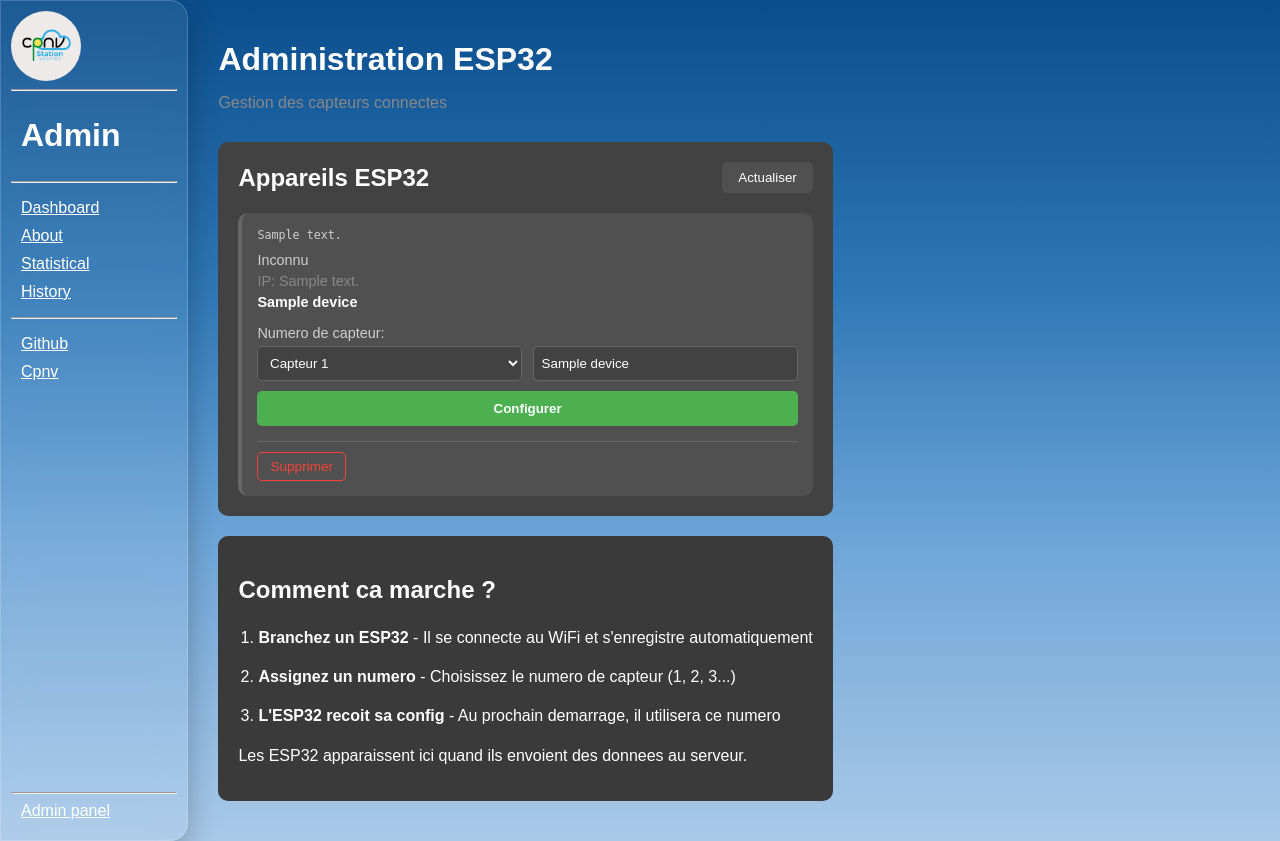
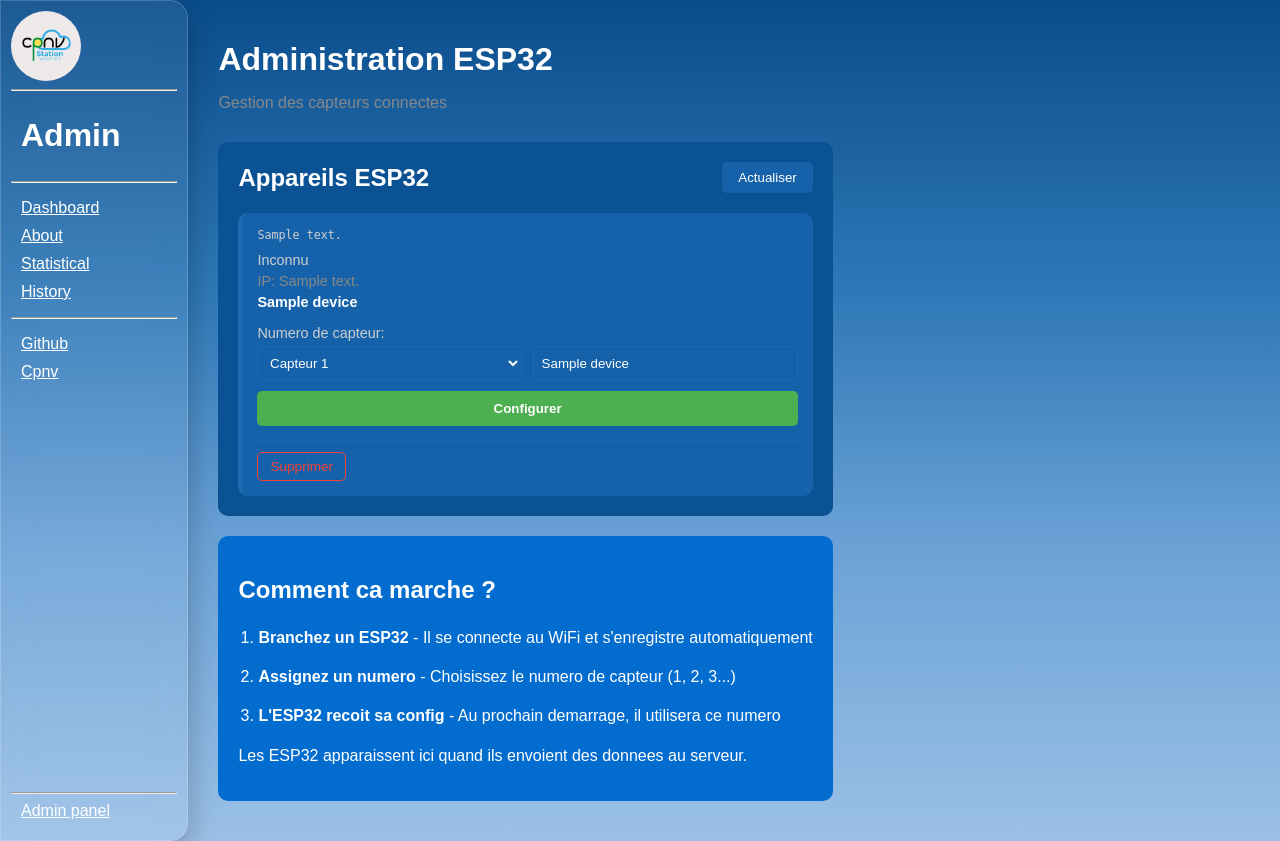
Before and after one commit to pj43svh/MA-Metier-Station-Meteo, a Flask app: page /admin in a window 1280 px wide. Run offline with Flask 3, Linux system fonts and the light colour scheme; tables that the repository leaves empty hold one stand-in row (values such as "Sample post").

Commit message:
nouvelle da

```diff
--- a/app/static/style.css
+++ b/app/static/style.css
@@ -11,8 +11,8 @@ body {
         180deg,
         #0a4d8c 0%,    /* bleu foncé haut */
         #2f78b7 35%,   /* bleu moyen */
-        #6fa6d8 65%,   /* bleu clair */
-        #a9c9e8 100%   /* bleu très clair bas */
+        #6ba2d6 65%,   /* bleu clair */
+        #9bc0e6 100%   /* bleu très clair bas */
     );
 
     color: #ffffff;
@@ -198,26 +198,26 @@ canvas {
 .history-table th,
 .history-table td {
     padding: 10px 12px;
-    border-bottom: 1px solid #424242;
+    border-bottom: 1px solid #6ca5da;
     text-align: center;
 }
 
 thead{
-    border-bottom: 3px solid #313131;
+    border-bottom: 3px solid #032341;
 }
 
 .history-table th {
-    background: #696969;
+    background: #2975bd;
     font-weight: bold;
 }
 
 .history-table tbody tr:hover {
-    background: #505050;
+    background: #4a93d6;
     animation: scale-up-center 0.4s cubic-bezier(0.390, 0.575, 0.565, 1.000) both;
 }
 .history-table tbody tr{
     animation: scale-down-center 0.4s cubic-bezier(0.250, 0.460, 0.450, 0.940) both;
-    background: #7a7a7a;
+    background: #65a6e2;
 }
 
 .card {
@@ -250,21 +250,21 @@ thead{
 }
 
 select, input[type=button]{
-    background-color: #424242;
+    background-color: #09457e;
     color: #cfcfcf;
-    border: #505050 2px solid;
+    border: #68a1d6 2px solid;
     border-radius: 5px;
         animation: scale-down-center 0.4s cubic-bezier(0.390, 0.575, 0.565, 1.000) both;
 
 }
 
 select:hover, input[type=button]:hover{
-    background-color: #505050;
+    background-color: #0c5599;
     animation: scale-up-center 0.4s cubic-bezier(0.390, 0.575, 0.565, 1.000) both;
 
 }
 input[type=button].jello{
-    background-color: #313131;
+    background-color: #0e5292;
 	animation: jello-horizontal 0.9s both;
 
 }
@@ -329,7 +329,7 @@ input[type=button].jello{
     display: flex;
     align-items: center;
     gap: 8px;
-    background-color: #424242;
+    background-color: #0a4d8c;
     padding: 5px 12px;
     border-radius: 20px;
 }
@@ -420,7 +420,7 @@ input[type=button].jello{
 }
 
 .admin-section {
-    background-color: #424242;
+    background-color: #0b5294;
     padding: 20px;
     border-radius: 10px;
     margin-bottom: 20px;
@@ -438,7 +438,7 @@ input[type=button].jello{
 }
 
 .btn-refresh {
-    background-color: #505050;
+    background-color: #1562aa;
     color: #fff;
     border: none;
     padding: 8px 16px;
@@ -447,7 +447,7 @@ input[type=button].jello{
 }
 
 .btn-refresh:hover {
-    background-color: #666;
+    background-color: #256eb3;
 }
 
 .devices-grid {
@@ -457,10 +457,10 @@ input[type=button].jello{
 }
 
 .device-card {
-    background-color: #505050;
+    background-color: #1562aa;
     padding: 15px;
     border-radius: 10px;
-    border-left: 4px solid #666;
+    border-left: 4px solid #1f6bb3;
 }
 
 .device-card.configured {
@@ -522,18 +522,18 @@ input[type=button].jello{
 .sensor-select {
     flex: 1;
     padding: 8px;
-    background-color: #424242;
+    background-color: #1562aa;
     color: #fff;
-    border: 1px solid #666;
+    border: 1px solid #1f6bb3;
     border-radius: 5px;
 }
 
 .name-input {
     flex: 1;
     padding: 8px;
-    background-color: #424242;
+    background-color: #1562aa;
     color: #fff;
-    border: 1px solid #666;
+    border: 1px solid #1f6bb3;
     border-radius: 5px;
 }
 
@@ -553,7 +553,7 @@ input[type=button].jello{
 }
 
 .device-actions {
-    border-top: 1px solid #666;
+    border-top: 1px solid #1f6bb3;
     padding-top: 10px;
 }
 
@@ -575,7 +575,7 @@ input[type=button].jello{
 .no-devices {
     text-align: center;
     padding: 40px;
-    background-color: #505050;
+    background-color: #1562aa;
     border-radius: 10px;
     grid-column: 1 / -1;
 }
@@ -586,7 +586,7 @@ input[type=button].jello{
 }
 
 .instructions {
-    background-color: #3a3a3a;
+    background-color: #036dcf;
 }
 
 .instructions ol {
@@ -684,7 +684,7 @@ input[type=button].jello{
 .sensors,
 .summary-box,
 .history-card {
-    background: rgba(255, 255, 255, 0.08);      /* transparent */
+    background: rgba(255, 255, 255, 0.13);      /* transparent */
     border: 1px solid rgba(255, 255, 255, 0.18);
     backdrop-filter: blur(14px);
     -webkit-backdrop-filter: blur(14px);
--- a/app/templates/index.html
+++ b/app/templates/index.html
@@ -94,7 +94,6 @@
         </div>
 
     </div>
-    </div>
 
 <script src="/static/js/data.js"></script>
 <script src="/static/js/carte.js"></script>
--- a/app/templates/statistical.html
+++ b/app/templates/statistical.html
@@ -47,7 +47,6 @@
         <div class="content">
             <div class="sensors">
 
-                <h1>Sensor</h1>
 
                 <div class="card" id="graphique_pluie">
                     <img src="/static/graph_Temperatures.png" alt="Graphique Temperature"
```
Also changed, not shown: app/static/js/history.js (+10 -0 lines).
